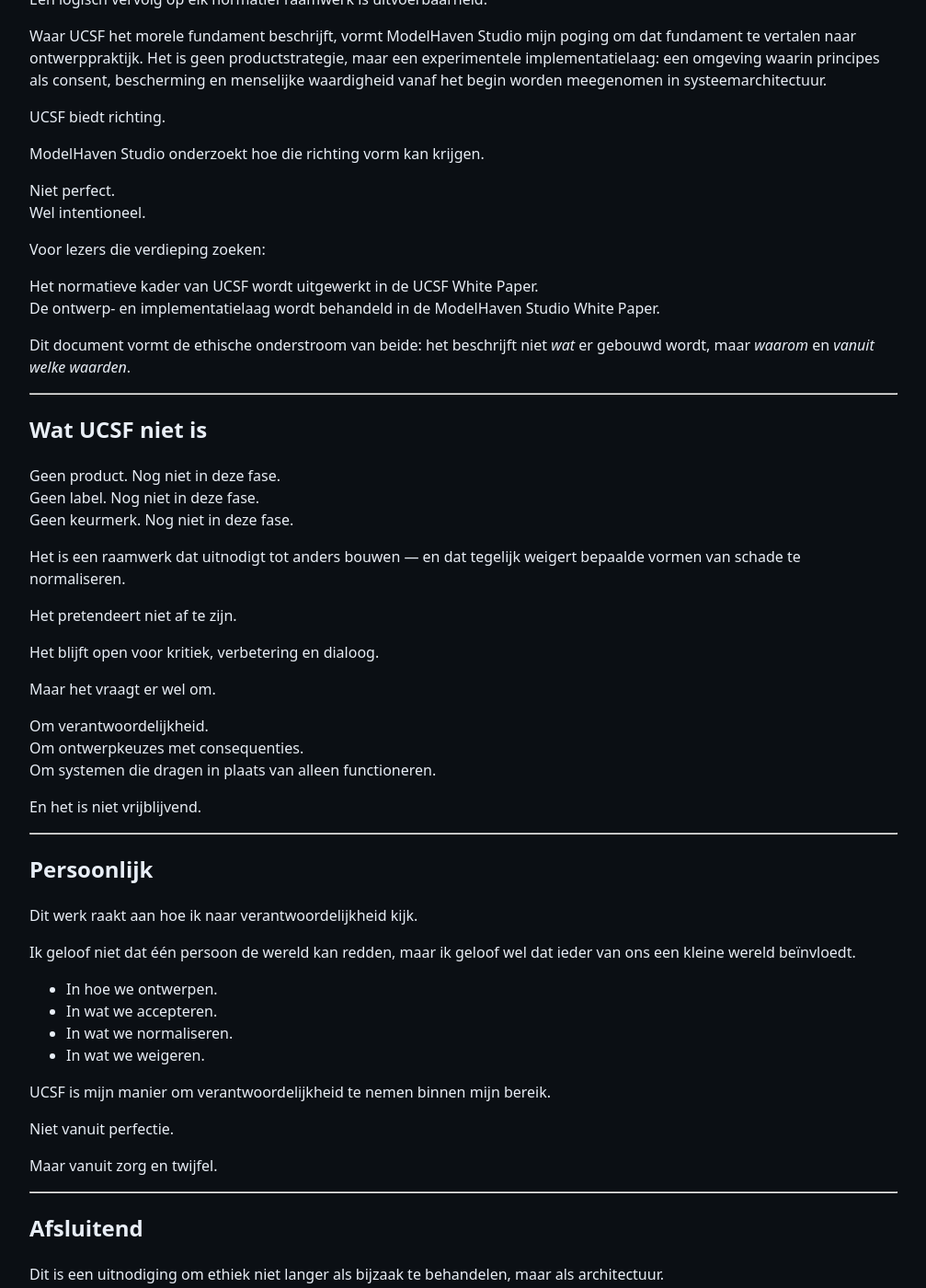
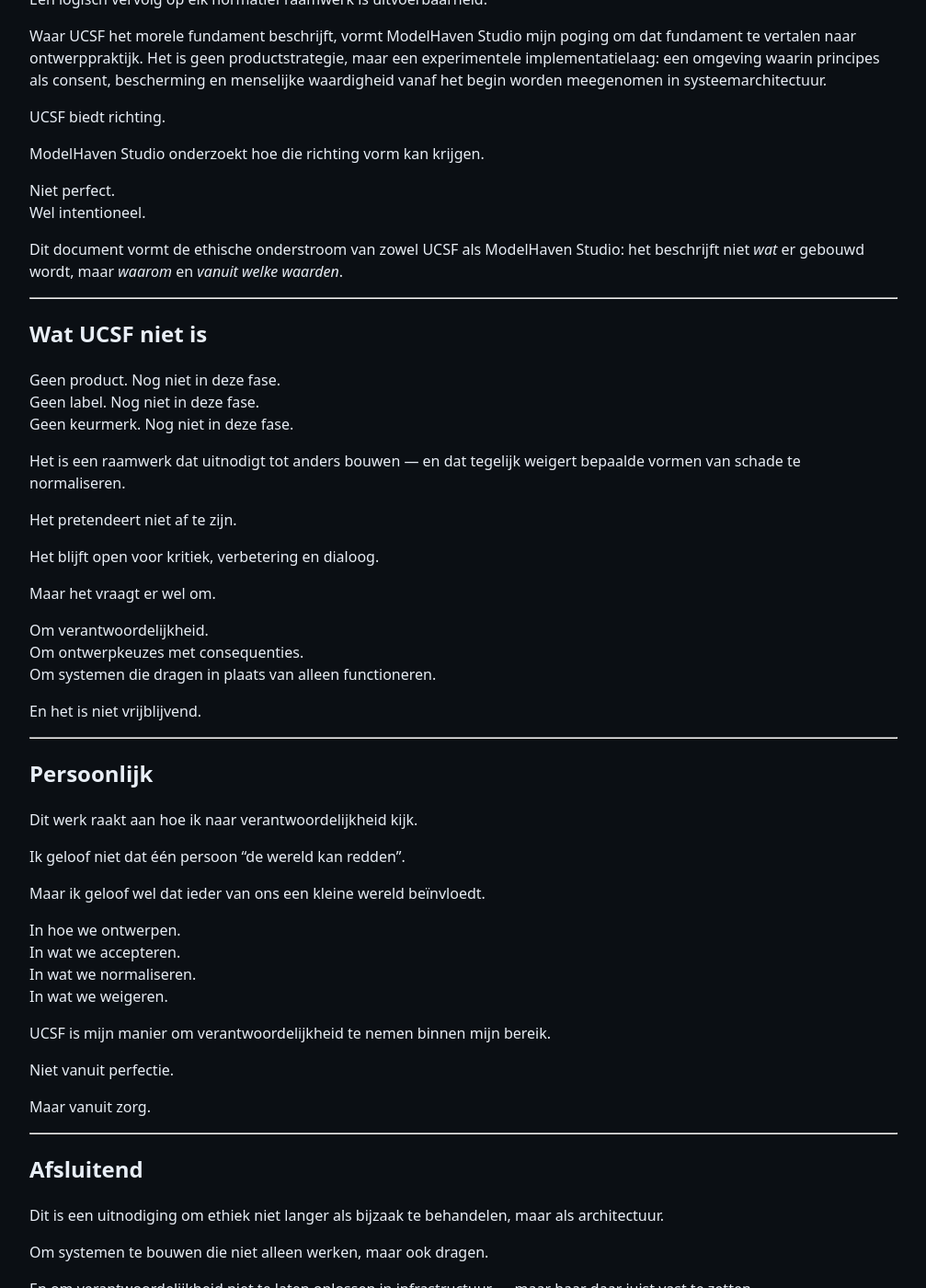
Before and after one commit to MartijnBruzzese/ModelHaven-Studio, a Jekyll site: the page built from POSITION_PAPERS/ETHICS/NL/ETHISCH_FUNDAMENT/05_h5_positieverklaring.md, in a window 1280 px wide and 1400 px high, scrolled down 1764 px. Shown: the whole window at 92% size, without its empty margins (136-1143 px from the left). Built offline with Jekyll 4.4.1, drawn with Linux system fonts in a browser that asks for light colours; our own code applies the rules of GitHub Pages for plain Markdown files.

Commit message:
Update 05_h5_positieverklaring.md

```diff
--- a/POSITION_PAPERS/ETHICS/NL/ETHISCH_FUNDAMENT/05_h5_positieverklaring.md
+++ b/POSITION_PAPERS/ETHICS/NL/ETHISCH_FUNDAMENT/05_h5_positieverklaring.md
@@ -89,12 +89,7 @@
 Niet perfect.
 Wel intentioneel.
 
-Voor lezers die verdieping zoeken:
-
-Het normatieve kader van UCSF wordt uitgewerkt in de UCSF White Paper.
-De ontwerp- en implementatielaag wordt behandeld in de ModelHaven Studio White Paper.
-
-Dit document vormt de ethische onderstroom van beide: het beschrijft niet *wat* er gebouwd wordt, maar *waarom* en *vanuit welke waarden*.
+Dit document vormt de ethische onderstroom van zowel UCSF als ModelHaven Studio: het beschrijft niet *wat* er gebouwd wordt, maar *waarom* en *vanuit welke waarden*.
 
 ---
 
@@ -124,18 +119,20 @@
 
 Dit werk raakt aan hoe ik naar verantwoordelijkheid kijk.
 
-Ik geloof niet dat één persoon de wereld kan redden, maar ik geloof wel dat ieder van ons een kleine wereld beïnvloedt.
+Ik geloof niet dat één persoon “de wereld kan redden”.
 
-- In hoe we ontwerpen.
-- In wat we accepteren.
-- In wat we normaliseren.
-- In wat we weigeren.
+Maar ik geloof wel dat ieder van ons een kleine wereld beïnvloedt.
+
+In hoe we ontwerpen.
+In wat we accepteren.
+In wat we normaliseren.
+In wat we weigeren.
 
 UCSF is mijn manier om verantwoordelijkheid te nemen binnen mijn bereik.
 
 Niet vanuit perfectie.
 
-Maar vanuit zorg en twijfel.
+Maar vanuit zorg.
 
 ---
 
```
